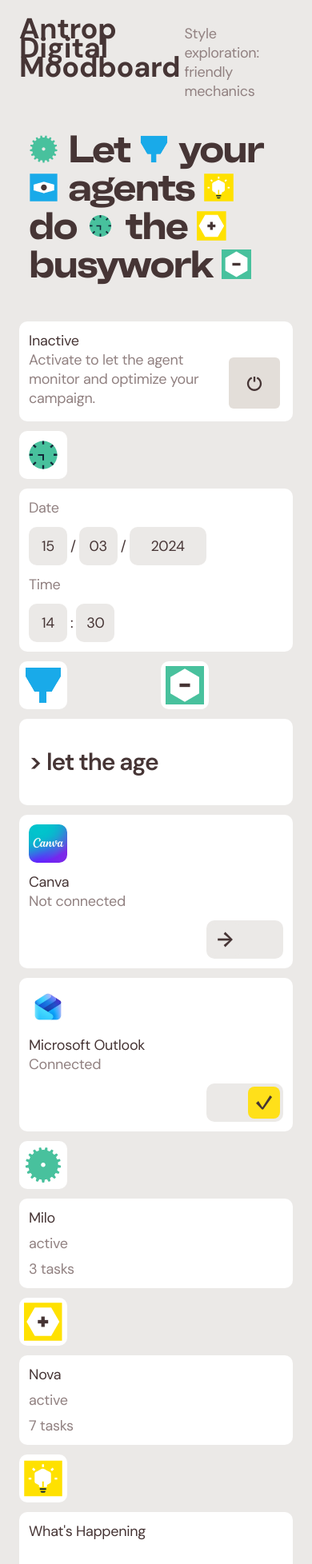
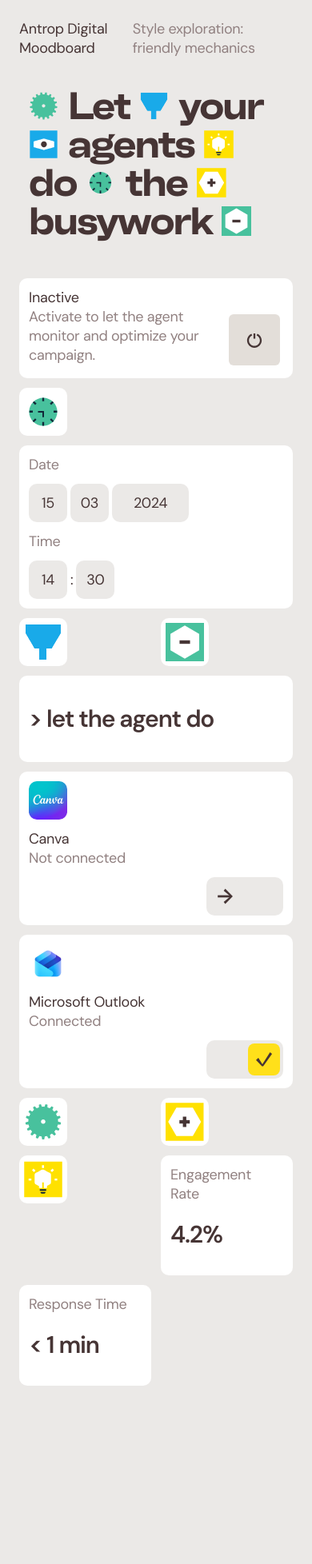
Before and after one commit to LeoDrougge/antrop-digital-moodboard, a React (Vite) app: page / in a window 390 px wide. Shown: the top 1956 px of the page at 80% size. After the commit the page ends 1757 px from the top, so only its background shows below. Built offline with nearby package versions, Linux system fonts and the light colour scheme.

Commit message:
Remove ActivityCard, QuickActionCard, Nova and Milo cards, update display breakpoint to 650px, remove date separators

```diff
--- a/App.css
+++ b/App.css
@@ -23,6 +23,10 @@
 
 .app__title {
   margin: 0;
+  font-size: 18px;
+  line-height: 24px;
+  letter-spacing: -0.3px;
+  font-weight: normal;
 }
 
 .app__subheader {
--- a/App.jsx
+++ b/App.jsx
@@ -1,10 +1,7 @@
 import { Page } from './components/Page.jsx';
 import { GridOverlay } from './components/GridOverlay.jsx';
 import { BentoGrid } from './components/BentoGrid.jsx';
-import { AgentCard } from './components/AgentCard.jsx';
 import { MetricCard } from './components/MetricCard.jsx';
-import { ActivityCard } from './components/ActivityCard.jsx';
-import { QuickActionCard } from './components/QuickActionCard.jsx';
 import { DateTimePicker } from './components/DateTimePicker.jsx';
 import { Card } from './components/Card.jsx';
 import { IconCard } from './components/IconCard.jsx';
@@ -15,20 +12,6 @@ import { DisplayTextWithIcons } from './components/DisplayTextWithIcons.jsx';
 import './App.css';
 
 function App() {
-  const activities = [
-    { time: '2 min ago', text: 'Luna just finished analyzing your campaign performance across digital and physical touchpoints' },
-    { time: '15 min ago', text: 'Milo started optimizing your email sequences for better engagement' },
-    { time: '1 hour ago', text: 'Nova completed a cross-channel customer journey mapping' },
-    { time: '2 hours ago', text: 'Welcome! Your new agent Atlas is ready to help with content creation' },
-  ];
-
-  const quickActions = [
-    'Create campaign',
-    'Analyze customer journey',
-    'Generate content ideas',
-    'Schedule social posts',
-  ];
-
   return (
     <>
       <GridOverlay />
@@ -87,31 +70,11 @@ function App() {
               <div className="bento-grid__item">
                 <IconCard icon="/assets/animations/cogwheel.json" />
               </div>
-              <div className="bento-grid__item--span-2">
-                <AgentCard
-                  name="Milo"
-                  status="active"
-                  tasks={3}
-                />
-              </div>
               <div className="bento-grid__item">
                 <IconCard icon="/assets/mechanics/agents/battery-plus.svg" />
               </div>
-              <div className="bento-grid__item--span-2">
-                <AgentCard
-                  name="Nova"
-                  status="active"
-                  tasks={7}
-                />
-              </div>
               <div className="bento-grid__item">
                 <IconCard icon="/assets/animations/idea.json" />
-              </div>
-              <div className="bento-grid__item--span-2 bento-grid__item--row-2">
-                <ActivityCard activities={activities} />
-              </div>
-              <div className="bento-grid__item--span-2">
-                <QuickActionCard actions={quickActions} />
               </div>
               <div className="bento-grid__item">
                 <MetricCard
--- a/components/DateTimePicker.jsx
+++ b/components/DateTimePicker.jsx
@@ -20,7 +20,6 @@ export function DateTimePicker() {
             onBlur={() => setActiveField(null)}
             maxLength={2}
           />
-          <span className="datetime-picker__separator">/</span>
           <input
             type="text"
             className={`datetime-picker__input ${activeField === 'month' ? 'datetime-picker__input--active' : ''}`}
@@ -30,7 +29,6 @@ export function DateTimePicker() {
             onBlur={() => setActiveField(null)}
             maxLength={2}
           />
-          <span className="datetime-picker__separator">/</span>
           <input
             type="text"
             className={`datetime-picker__input datetime-picker__input--year ${activeField === 'year' ? 'datetime-picker__input--active' : ''}`}
--- a/components/DisplayTextWithIcons.css
+++ b/components/DisplayTextWithIcons.css
@@ -47,7 +47,7 @@
   line-height: 1;
 }
 
-@media (max-width: 938px) {
+@media (max-width: 650px) {
   .display-text-with-icons {
     gap: 0 12px;
   }
--- a/index.css
+++ b/index.css
@@ -102,12 +102,14 @@ h1, h2, h3, h4, h5, h6, p {
   font-weight: bold;
 }
 
-@media (max-width: 938px) {
+@media (max-width: 650px) {
   .display {
     font-size: 48px;
     letter-spacing: -1.97px;
   }
+}
 
+@media (max-width: 938px) {
   .header-lg {
     font-size: 30px;
   }
```
